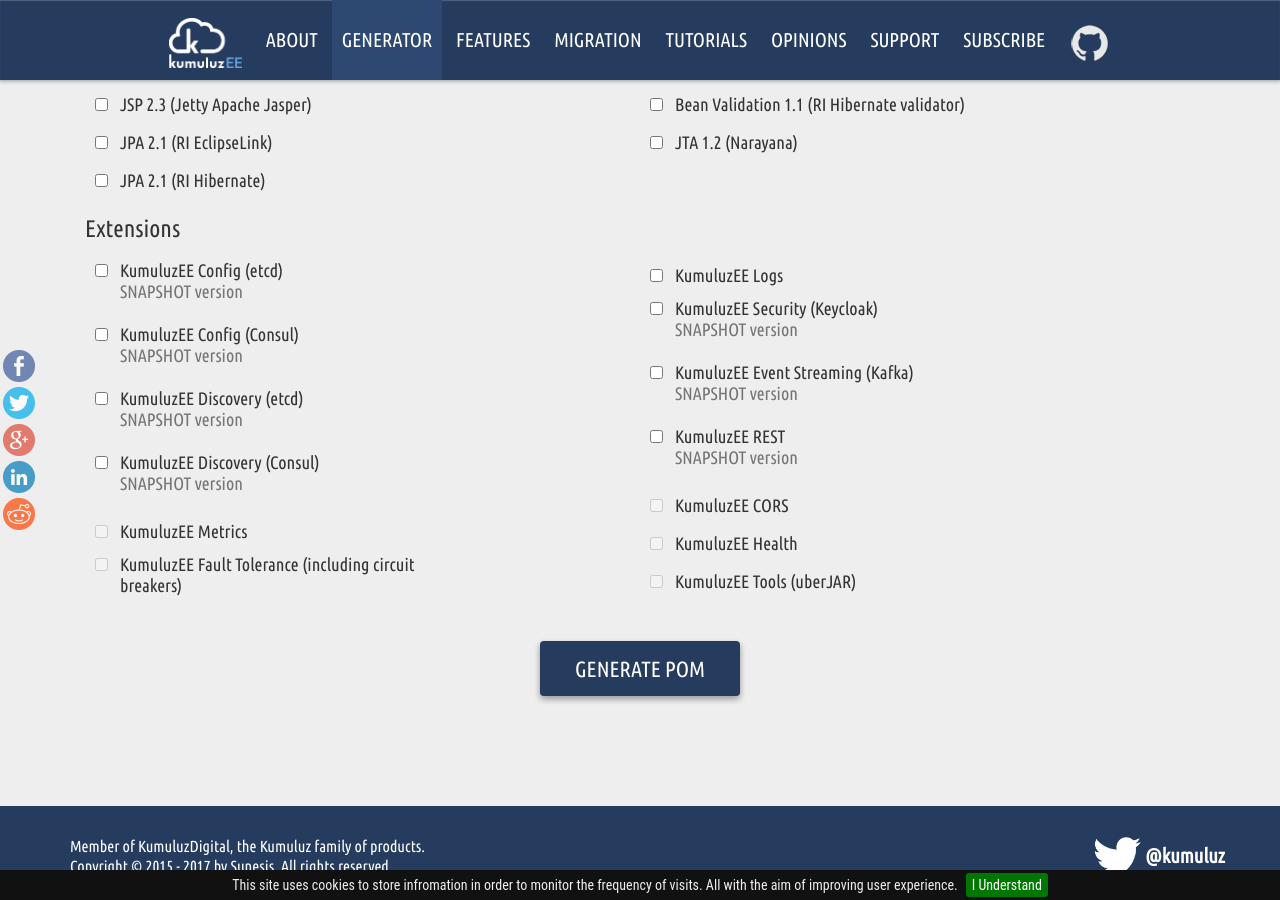
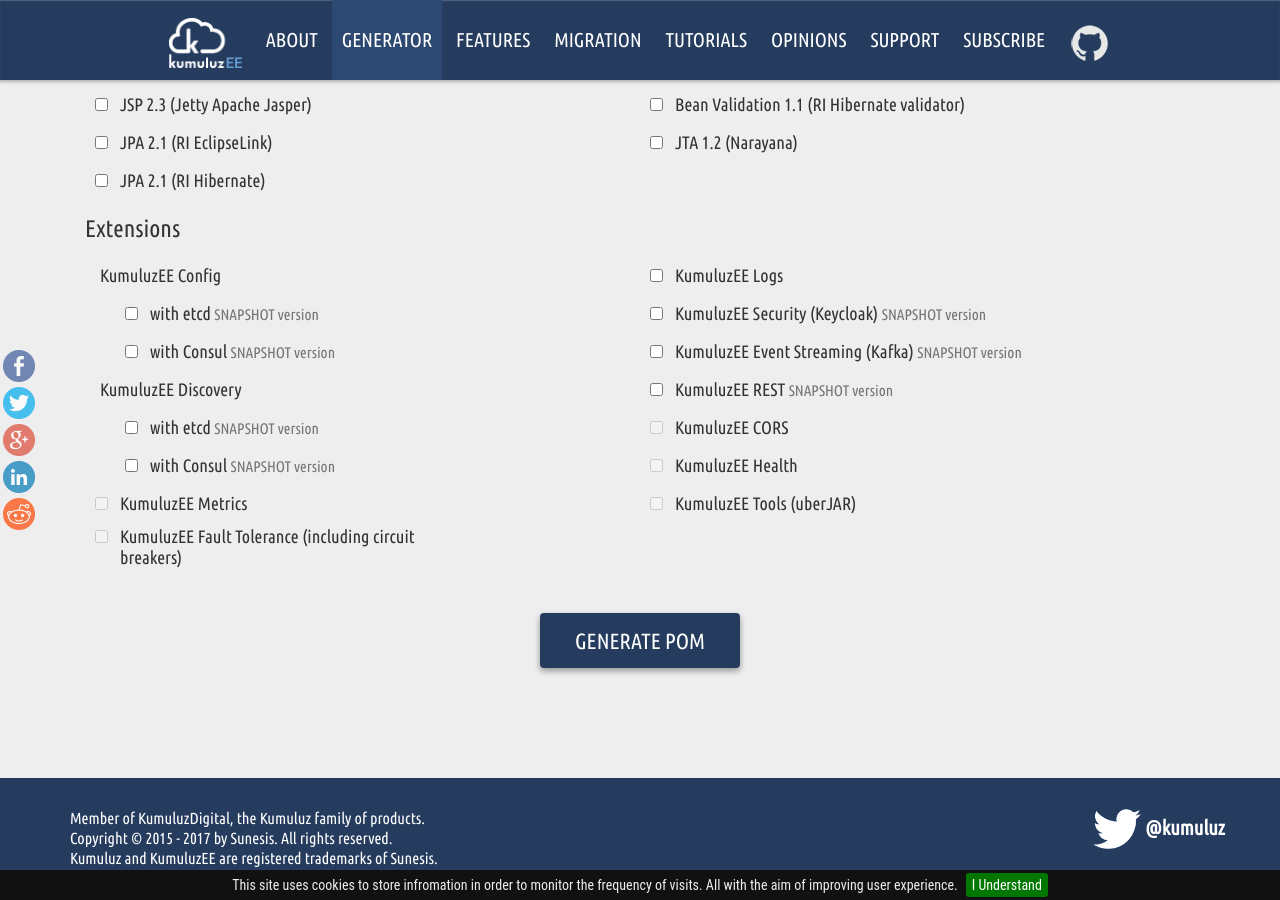
Before and after one commit to kumuluz/ee.kumuluz.com, a Jekyll site: the page built from generator/index.html, in a window 1280 px wide and 900 px high, scrolled down 703 px. Built offline with Jekyll 4.4.1, drawn with Linux system fonts in a browser that asks for light colours; nearby versions of some CDN libraries; comment, search, counter and statistics services are not loaded.

Commit message:
minor fixes, added 2.4.0-SNAPSHOT

```diff
--- a/_includes/about_sample.html
+++ b/_includes/about_sample.html
@@ -36,7 +36,7 @@
             	<div class="tab-pane" id="hello_world_xml">
 					<pre><code class="language-markup">
 &lt;properties&gt;
-    &lt;kumuluz.version&gt;2.1.1&lt;/kumuluz.version&gt;
+    &lt;kumuluz.version&gt;2.3.0&lt;/kumuluz.version&gt;
 &lt;/properties&gt;
 
 &lt;dependencyManagement&gt;
--- a/generator/index.html
+++ b/generator/index.html
@@ -151,24 +152,34 @@
 						<div class="col-xs-12">
 							<h3>Extensions</h3>
 							<div class="col-sm-6">
-								<div class="checkbox-inline col-xs-12 col-sm-offset-3 col-sm-9">
+								<div class="checkbox-inline col-xs-12 col-sm-offset-3 col-sm-9" style="padding-left: 0px;">
 									<label>
-										<input class='config-etcd v2-3-0' type="checkbox" name="dependencies" value="com.kumuluz.ee.config:kumuluzee-config-etcd:${kumuluzee-config.version}" />KumuluzEE Config (etcd) <p>SNAPSHOT version</p>
+										KumuluzEE Config
 									</label>
 								</div>
-								<div class="checkbox-inline col-xs-12 col-sm-offset-3 col-sm-9">
+								<div class="checkbox-inline col-xs-12 col-sm-offset-3 col-sm-9" style="padding-left:50px;">
 									<label>
-										<input class='config-consul v2-3-0' type="checkbox" name="dependencies" value="com.kumuluz.ee.config:kumuluzee-config-consul:${kumuluzee-config.version}" />KumuluzEE Config (Consul) <p>SNAPSHOT version</p>
+										<input class='config-etcd v2-3-0' type="checkbox" name="dependencies" value="com.kumuluz.ee.config:kumuluzee-config-etcd:${kumuluzee-config.version}" />with etcd <small style="color:#757575">SNAPSHOT version</small>
 									</label>
 								</div>
-								<div class="checkbox-inline col-xs-12 col-sm-offset-3 col-sm-9">
+								<div class="checkbox-inline col-xs-12 col-sm-offset-3 col-sm-9" style="padding-left:50px;">
 									<label>
-										<input class='discovery-etcd v2-3-0' type="checkbox" name="dependencies" value="com.kumuluz.ee.discovery:kumuluzee-discovery-etcd:${kumuluzee-discovery.version}" />KumuluzEE Discovery (etcd) <p>SNAPSHOT version</p>
+										<input class='config-consul v2-3-0' type="checkbox" name="dependencies" value="com.kumuluz.ee.config:kumuluzee-config-consul:${kumuluzee-config.version}" />with Consul <small style="color:#757575">SNAPSHOT version</small>
 									</label>
 								</div>
-								<div class="checkbox-inline col-xs-12 col-sm-offset-3 col-sm-9">
+								<div class="checkbox-inline col-xs-12 col-sm-offset-3 col-sm-9" style="padding-left: 0px;">
 									<label>
-										<input class='discovery-consul v2-3-0' type="checkbox" name="dependencies" value="com.kumuluz.ee.discovery:kumuluzee-discovery-consul:${kumuluzee-discovery.version}" />KumuluzEE Discovery (Consul) <p>SNAPSHOT version</p>
+										KumuluzEE Discovery
+									</label>
+								</div>
+								<div class="checkbox-inline col-xs-12 col-sm-offset-3 col-sm-9" style="padding-left:50px;">
+									<label>
+										<input class='discovery-etcd v2-3-0' type="checkbox" name="dependencies" value="com.kumuluz.ee.discovery:kumuluzee-discovery-etcd:${kumuluzee-discovery.version}" />with etcd <small style="color:#757575">SNAPSHOT version</small>
+									</label>
+								</div>
+								<div class="checkbox-inline col-xs-12 col-sm-offset-3 col-sm-9" style="padding-left:50px;">
+									<label>
+										<input class='discovery-consul v2-3-0' type="checkbox" name="dependencies" value="com.kumuluz.ee.discovery:kumuluzee-discovery-consul:${kumuluzee-discovery.version}" />with Consul <small style="color:#757575">SNAPSHOT version</small>
 									</label>
 								</div>
 
@@ -195,17 +206,17 @@
 								</div>
 								<div class="checkbox-inline col-xs-12 col-sm-offset-3 col-sm-9">
 									<label>
-										<input class='security v2-3-0' type="checkbox" name="dependencies" value="com.kumuluz.ee.security:kumuluzee-security-keycloak:${kumuluzee-security.version}" />KumuluzEE Security (Keycloak) <p>SNAPSHOT version</p>
+										<input class='security v2-3-0' type="checkbox" name="dependencies" value="com.kumuluz.ee.security:kumuluzee-security-keycloak:${kumuluzee-security.version}" />KumuluzEE Security (Keycloak) <small style="color:#757575">SNAPSHOT version</small>
 									</label>
 								</div>
 								<div class="checkbox-inline col-xs-12 col-sm-offset-3 col-sm-9">
 									<label>
-										<input class='kafka v2-3-0' type="checkbox" name="dependencies" value="com.kumuluz.ee.streaming:kumuluzee-streaming-kafka:${kumuluzee-streaming.version}" />KumuluzEE Event Streaming (Kafka) <p>SNAPSHOT version</p>
+										<input class='kafka v2-3-0' type="checkbox" name="dependencies" value="com.kumuluz.ee.streaming:kumuluzee-streaming-kafka:${kumuluzee-streaming.version}" />KumuluzEE Event Streaming (Kafka) <small style="color:#757575">SNAPSHOT version</small>
 									</label>
 								</div>
 								<div class="checkbox-inline col-xs-12 col-sm-offset-3 col-sm-9">
 									<label>
-										<input class='rest v2-3-0' type="checkbox" name="dependencies" value="com.kumuluz.ee.rest:kumuluzee-rest-core:${kumuluzee-rest.version}" />KumuluzEE REST <p>SNAPSHOT version</p>
+										<input class='rest v2-3-0' type="checkbox" name="dependencies" value="com.kumuluz.ee.rest:kumuluzee-rest-core:${kumuluzee-rest.version}" />KumuluzEE REST <small style="color:#757575">SNAPSHOT version</small>
 									</label>
 								</div>
 								<div class="checkbox-inline col-xs-12 col-sm-offset-3 col-sm-9">
--- a/index.html
+++ b/index.html
@@ -173,7 +173,7 @@
 
 
                       <div class="col-xs-12 text-center">
-                          <p>Log of KumuluzEE <a href="https://github.com/kumuluz/kumuluzee/releases" target="_blank">releases</a>.</p>
+                          <p>KumuluzEE <a href="https://github.com/kumuluz/kumuluzee/releases" target="_blank">releases</a>.</p>
                       </div>
                   </div>
               </div>
```
Also changed, not shown: other parts of generator/index.html (+6 -1 lines).
